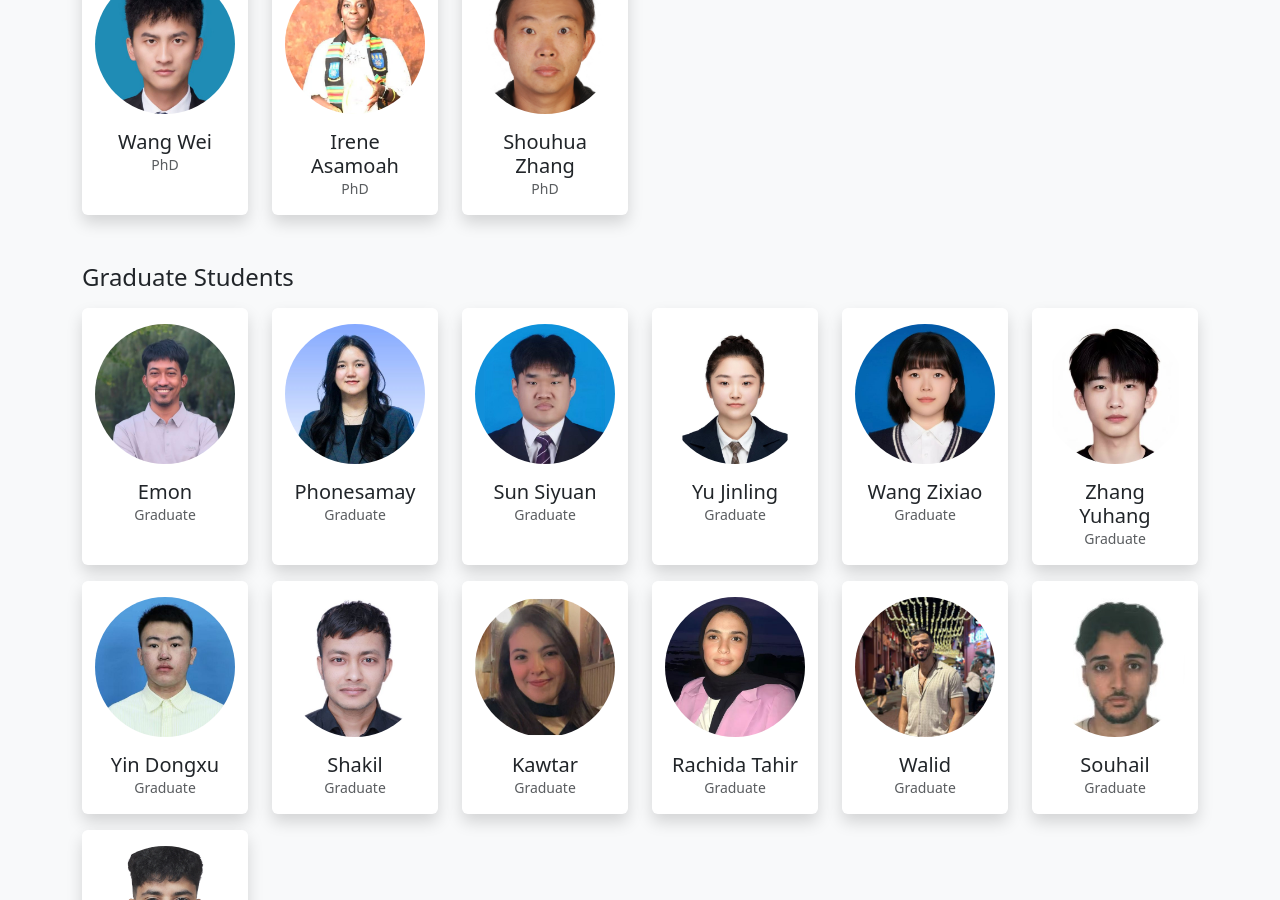
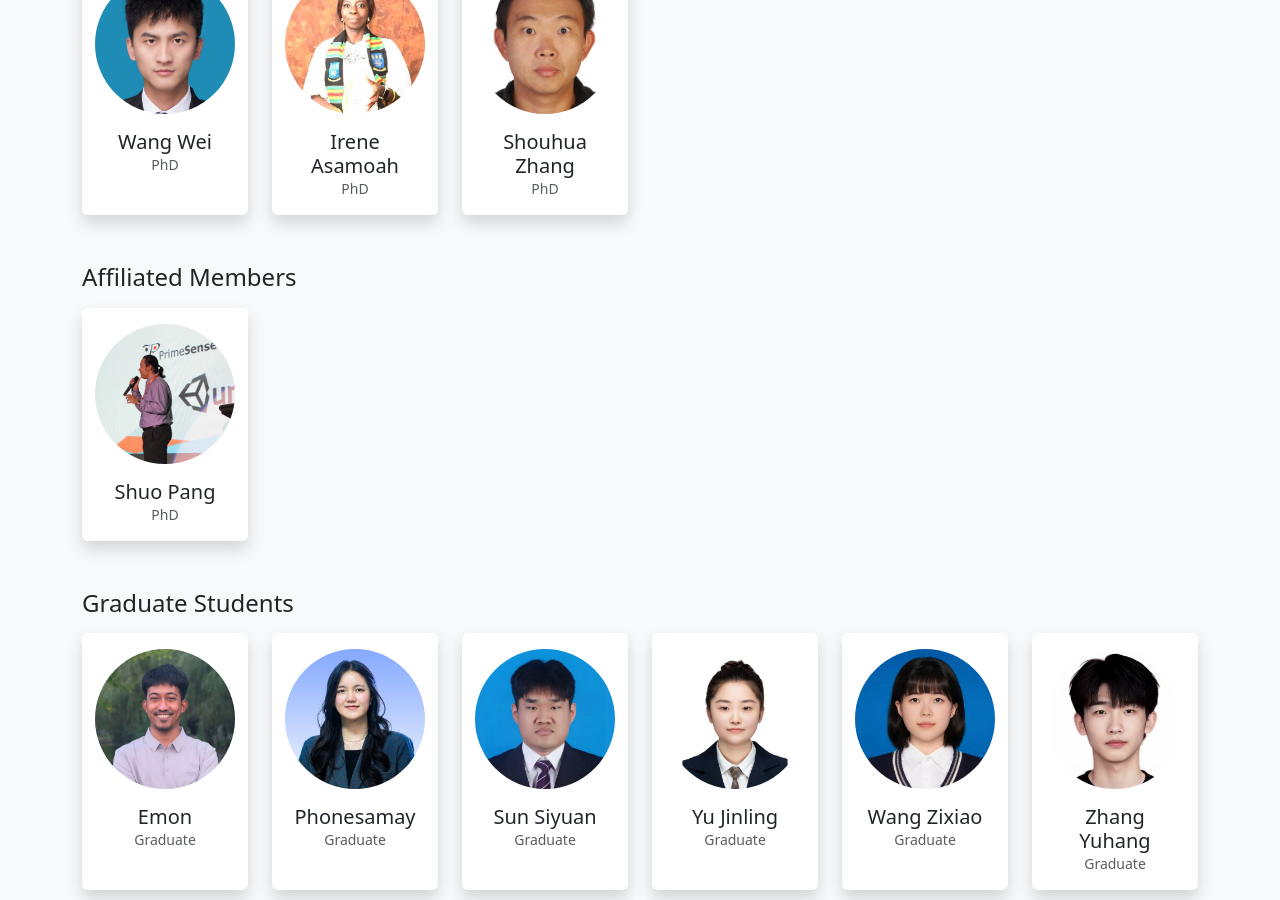
Before and after one commit to cogtwins/cogtwins.github.io, a Jekyll site: the page built from index.html, in a window 1280 px wide and 900 px high, scrolled down 1877 px. Built offline with Jekyll 4.4.1, drawn with Linux system fonts in a browser that asks for light colours; the list of posts is cut into pages by our own code.

Commit message:
Add affiliated members section

```diff
--- /dev/null
+++ b/_data/affiliated_members.yml
@@ -0,0 +1,4 @@
+- name: "Shuo Pang"
+  profile: "https://aldenpang.github.io/"
+  photo: "/assets/imgs/Shuo_Pang.png"
+  title: "PhD"
--- a/_includes/team.html
+++ b/_includes/team.html
@@ -28,6 +28,41 @@
 <h4 class="mt-5 mb-3">PhD Students</h4>
 <div class="row gy-3">
 	{% for member in site.data.phd_members %}
+	<div class="col-6 col-md-4 col-lg-3 col-xl-2 text-center hprofile">
+    {% if member.profile %}
+		<a
+			href="{{ member.profile | relative_url }}"
+			class="text-decoration-none"
+		>
+    {% else %}
+		<a
+			class="disabled text-decoration-none"
+		>
+    {% endif %}
+			<div
+				class="card shadow border-0 h-100 animate__animated animate__fadeInUp"
+			>
+				<img
+					src="{{ member.photo | relative_url }}"
+					class="card-img-top rounded-circle mx-auto mt-3"
+					style="width: 140px; height: 140px; object-fit: cover"
+					alt="{{ member.name }}"
+					loading="lazy"
+				/>
+				<div class="card-body">
+					<h5 class="card-title mb-0 hover-primary">{{ member.name }}</h5>
+					<div class="card-text text-muted small">{{ member.title }}</div>
+				</div>
+			</div>
+		</a>
+	</div>
+	{% endfor %}
+</div>
+
+
+<h4 class="mt-5 mb-3">Affiliated Members</h4>
+<div class="row gy-3">
+	{% for member in site.data.affiliated_members %}
 	<div class="col-6 col-md-4 col-lg-3 col-xl-2 text-center hprofile">
     {% if member.profile %}
 		<a
```
Also changed, not shown: assets/imgs/Shuo_Pang.png (added).
